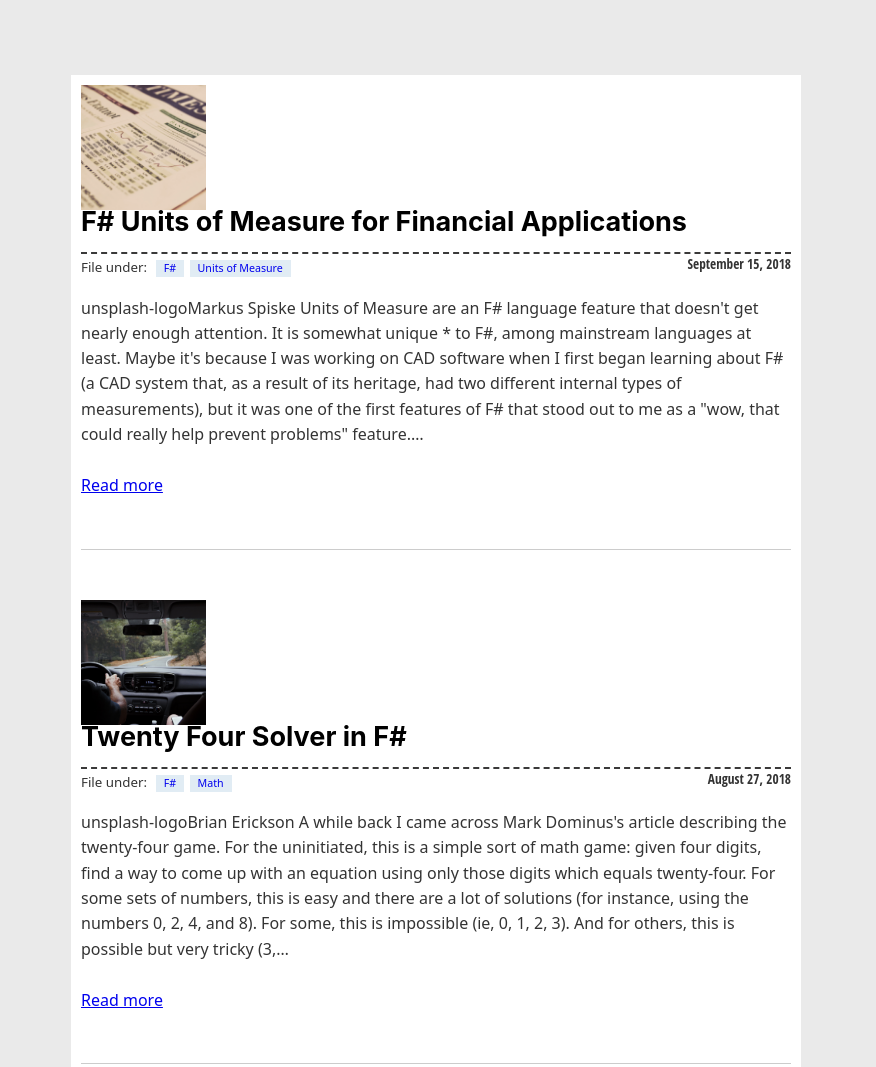
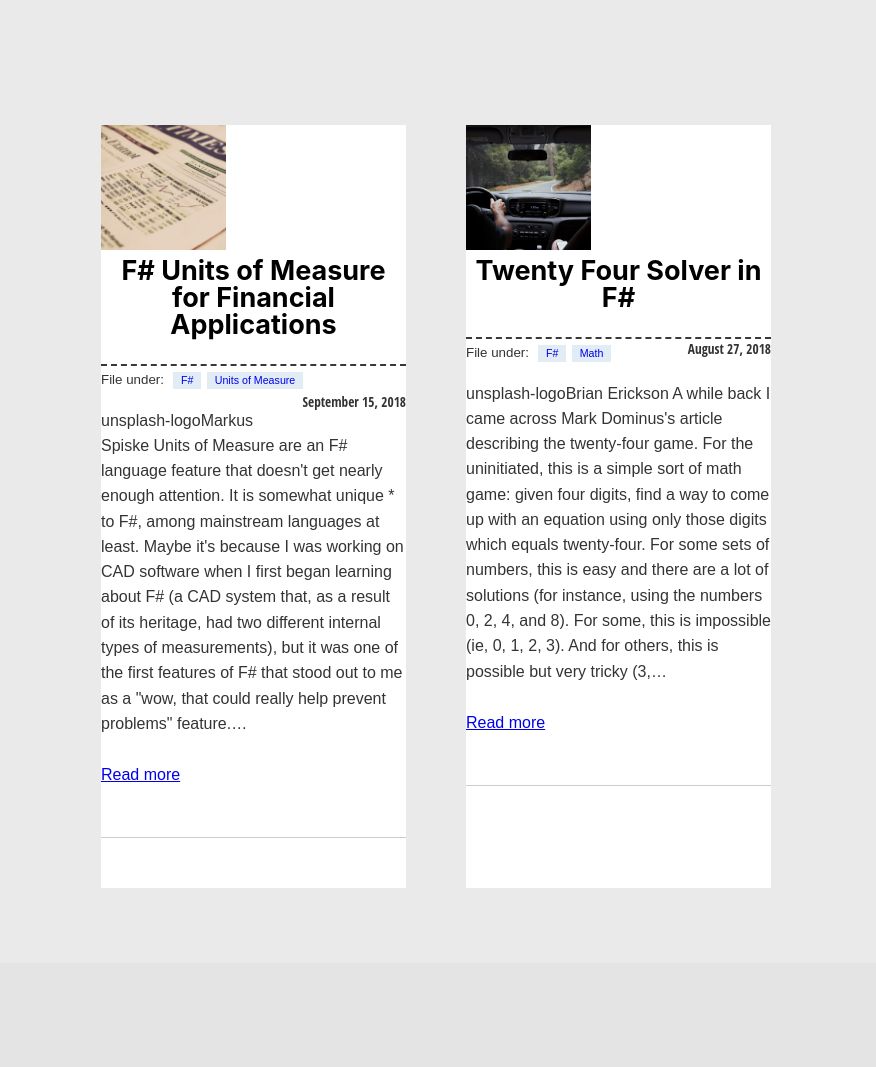
Before and after one commit to HLFrye/frye-codes-blog, a Gatsby site: page / in a window 1280 px wide. Shown: the top 1067 px of the page, 404-1280 px from the left. After the commit the page ends 963 px from the top, so only its background shows below. Built offline with nearby package versions, Linux system fonts and the light colour scheme; Gatsby itself is replaced by a stand-in of ours; some packages are replaced by stand-ins of ours.

Commit message:
Small updates

```diff
--- a/styles/layout-override.css
+++ b/styles/layout-override.css
@@ -129,6 +129,7 @@ p, div {
 
     .body {
         background-color: #fff;
+        padding: 0px;
     }
 
     .blog-post {
@@ -142,6 +143,30 @@ p, div {
         text-align: center;
         font-size: 2rem;
         line-height: 2rem;
+    }
+
+    .posts-container {
+        display: flex;
+        justify-content: space-between;
+        background-color: #eaeaea;
+    }
+
+    .blog-post-preview {
+        flex: 0 1 48%;
+        background-color: #fff;
+        font-family: 'Ubuntu', sans-serif;
+        margin-top: 50px;
+        margin-left: 30px;
+        margin-right: 30px;
+    }
+    .blog-post-preview h1 {
+        text-align: center;
+        font-size: 1.5rem;
+        line-height: 1.5rem;
+    }
+
+    .blog-posts {
+        border-width: 0;
     }
 }
 
```
